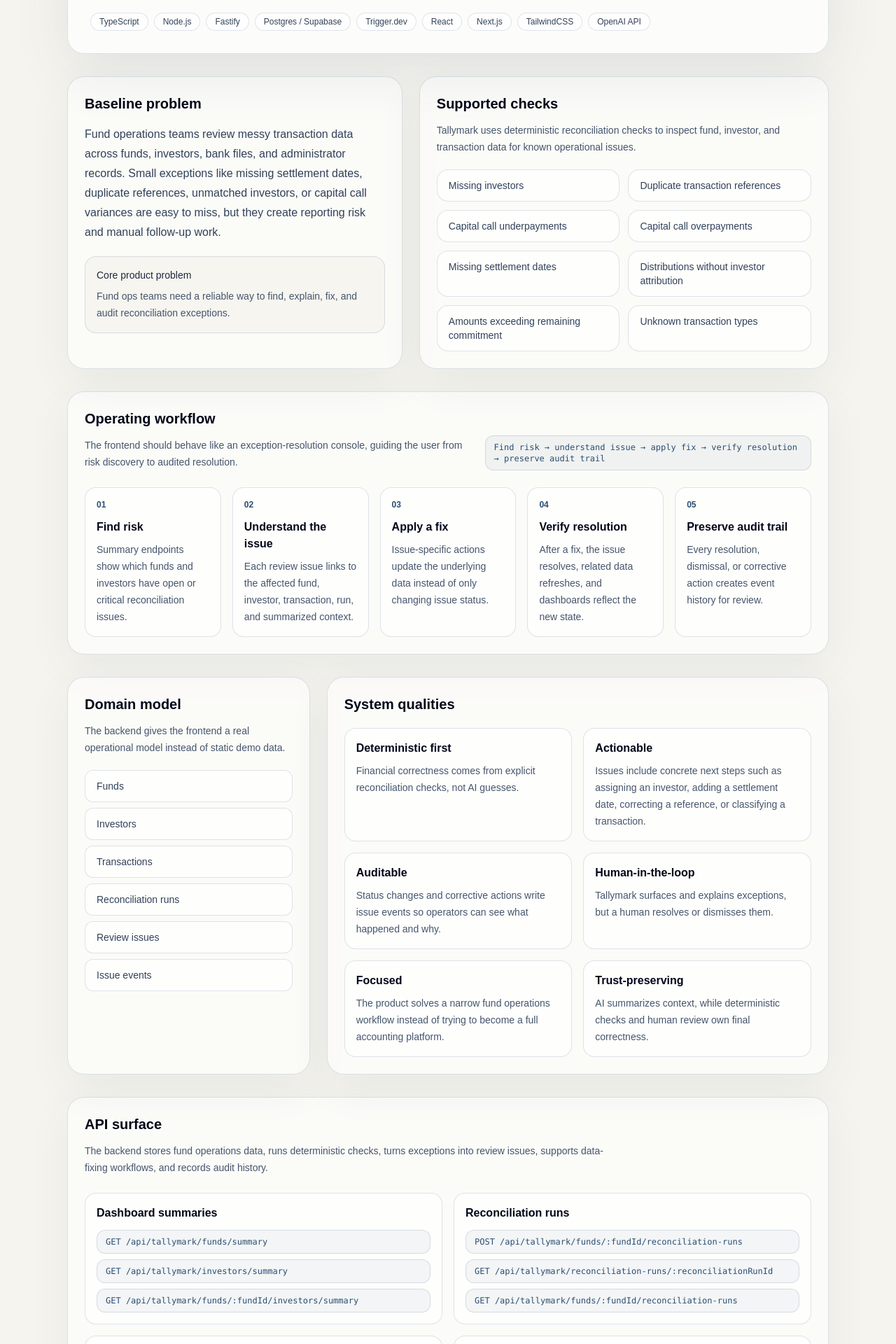
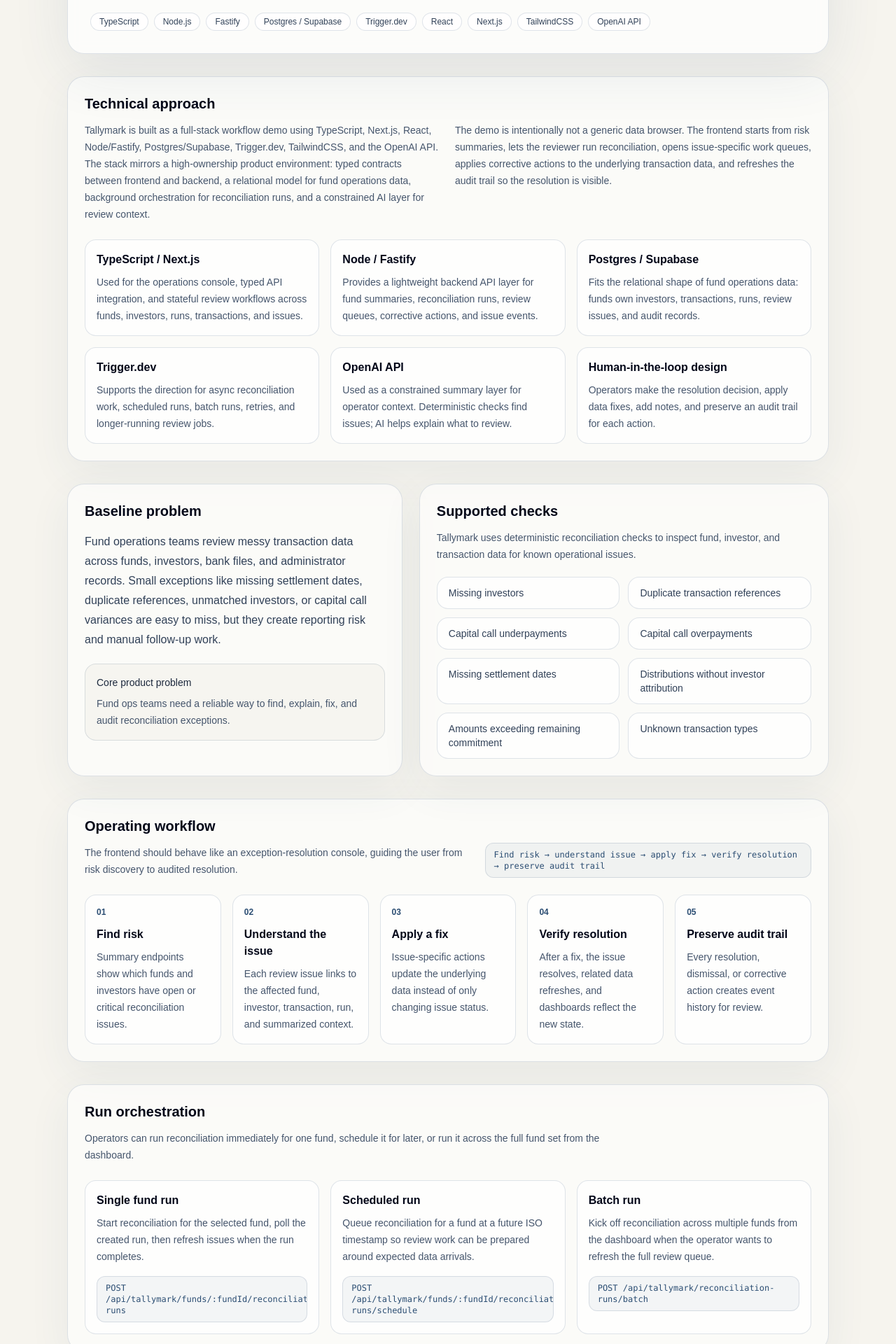
Before and after one commit to gonsaje/songjaehyun-www, a Next.js app: page /demos/node/tallymark/docs in a window 1280 px wide. Shown: the part 420-2340 px from the top of the page at 70% size. Built offline with nearby package versions, Linux system fonts and the light colour scheme.

Commit message:
update docs page for tallymark

```diff
--- a/app/demos/node/tallymark/docs/page.tsx
+++ b/app/demos/node/tallymark/docs/page.tsx
@@ -66,6 +66,39 @@ export default function TallymarkDocsPage() {
 		"Issue events",
 	];
 
+	const technicalApproach = [
+		{
+			title: "TypeScript / Next.js",
+			description:
+				"Used for the operations console, typed API integration, and stateful review workflows across funds, investors, runs, transactions, and issues.",
+		},
+		{
+			title: "Node / Fastify",
+			description:
+				"Provides a lightweight backend API layer for fund summaries, reconciliation runs, review queues, corrective actions, and issue events.",
+		},
+		{
+			title: "Postgres / Supabase",
+			description:
+				"Fits the relational shape of fund operations data: funds own investors, transactions, runs, review issues, and audit records.",
+		},
+		{
+			title: "Trigger.dev",
+			description:
+				"Supports the direction for async reconciliation work, scheduled runs, batch runs, retries, and longer-running review jobs.",
+		},
+		{
+			title: "OpenAI API",
+			description:
+				"Used as a constrained summary layer for operator context. Deterministic checks find issues; AI helps explain what to review.",
+		},
+		{
+			title: "Human-in-the-loop design",
+			description:
+				"Operators make the resolution decision, apply data fixes, add notes, and preserve an audit trail for each action.",
+		},
+	];
+
 	const flow = [
 		{
 			step: "01",
@@ -99,6 +132,27 @@ export default function TallymarkDocsPage() {
 		},
 	];
 
+	const runModes = [
+		{
+			title: "Single fund run",
+			description:
+				"Start reconciliation for the selected fund, poll the created run, then refresh issues when the run completes.",
+			endpoint: "POST /api/tallymark/funds/:fundId/reconciliation-runs",
+		},
+		{
+			title: "Scheduled run",
+			description:
+				"Queue reconciliation for a fund at a future ISO timestamp so review work can be prepared around expected data arrivals.",
+			endpoint: "POST /api/tallymark/funds/:fundId/reconciliation-runs/schedule",
+		},
+		{
+			title: "Batch run",
+			description:
+				"Kick off reconciliation across multiple funds from the dashboard when the operator wants to refresh the full review queue.",
+			endpoint: "POST /api/tallymark/reconciliation-runs/batch",
+		},
+	];
+
 	const endpoints = [
 		{
 			group: "Dashboard summaries",
@@ -112,6 +166,9 @@ export default function TallymarkDocsPage() {
 			group: "Reconciliation runs",
 			items: [
 				"POST /api/tallymark/funds/:fundId/reconciliation-runs",
+				"POST /api/tallymark/reconciliation-runs/batch",
+				"POST /api/tallymark/funds/:fundId/reconciliation-runs/schedule",
+				"PATCH /api/tallymark/reconciliation-runs/:reconciliationRunId/cancel",
 				"GET /api/tallymark/reconciliation-runs/:reconciliationRunId",
 				"GET /api/tallymark/funds/:fundId/reconciliation-runs",
 			],
@@ -214,6 +271,32 @@ export default function TallymarkDocsPage() {
 					</div>
 				</div>
 
+				<section className="mt-8 rounded-3xl border border-brand-blue/15 bg-white/60 p-6 shadow-[0_18px_60px_rgba(44,78,115,0.07)]">
+					<h2 className="text-xl font-semibold text-slate-950">Technical approach</h2>
+					<div className="mt-3 grid gap-5 lg:grid-cols-2">
+						<p className="text-sm leading-6 text-slate-600">
+							Tallymark is built as a full-stack workflow demo using TypeScript, Next.js, React, Node/Fastify, Postgres/Supabase, Trigger.dev, TailwindCSS, and the OpenAI API. The stack mirrors a high-ownership product environment: typed contracts between frontend and backend, a relational model for fund operations data, background orchestration for reconciliation runs, and a constrained AI layer for review context.
+						</p>
+						<p className="text-sm leading-6 text-slate-600">
+							The demo is intentionally not a generic data browser. The frontend starts from risk summaries, lets the reviewer run reconciliation, opens issue-specific work queues, applies corrective actions to the underlying transaction data, and refreshes the audit trail so the resolution is visible.
+						</p>
+					</div>
+
+					<div className="mt-6 grid gap-4 md:grid-cols-2 lg:grid-cols-3">
+						{technicalApproach.map((item) => (
+							<div
+								key={item.title}
+								className="rounded-2xl border border-brand-blue/15 bg-white/70 p-4"
+							>
+								<h3 className="font-semibold text-slate-950">{item.title}</h3>
+								<p className="mt-2 text-sm leading-6 text-slate-600">
+									{item.description}
+								</p>
+							</div>
+						))}
+					</div>
+				</section>
+
 				<div className="mt-8 grid gap-6 lg:grid-cols-[0.9fr_1.1fr]">
 					<section className="rounded-3xl border border-brand-blue/15 bg-white/60 p-6 shadow-[0_18px_60px_rgba(44,78,115,0.07)]">
 						<h2 className="text-xl font-semibold text-slate-950">Baseline problem</h2>
@@ -270,6 +353,30 @@ export default function TallymarkDocsPage() {
 								<p className="mt-2 text-sm leading-6 text-slate-600">
 									{item.description}
 								</p>
+							</div>
+						))}
+					</div>
+				</section>
+
+				<section className="mt-8 rounded-3xl border border-brand-blue/15 bg-white/60 p-6 shadow-[0_18px_60px_rgba(44,78,115,0.07)]">
+					<h2 className="text-xl font-semibold text-slate-950">Run orchestration</h2>
+					<p className="mt-3 max-w-3xl text-sm leading-6 text-slate-600">
+						Operators can run reconciliation immediately for one fund, schedule it for later, or run it across the full fund set from the dashboard.
+					</p>
+
+					<div className="mt-6 grid gap-4 lg:grid-cols-3">
+						{runModes.map((mode) => (
+							<div
+								key={mode.title}
+								className="rounded-2xl border border-brand-blue/15 bg-white/70 p-4"
+							>
+								<h3 className="font-semibold text-slate-950">{mode.title}</h3>
+								<p className="mt-2 text-sm leading-6 text-slate-600">
+									{mode.description}
+								</p>
+								<code className="mt-4 block overflow-x-auto rounded-xl border border-brand-blue/15 bg-brand-blue/5 px-3 py-2 text-xs text-brand-blue">
+									{mode.endpoint}
+								</code>
 							</div>
 						))}
 					</div>
```
